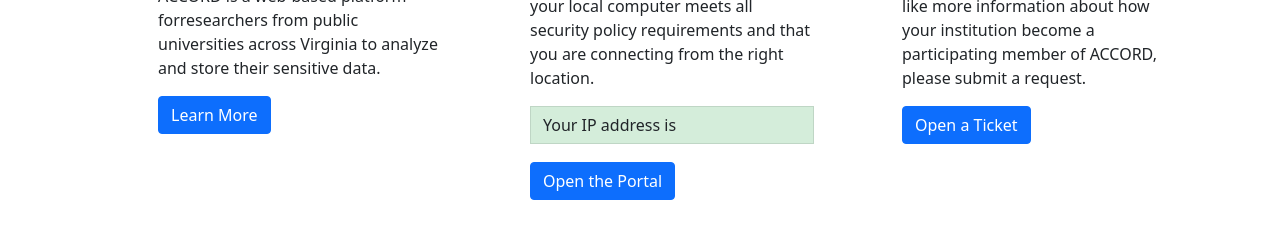
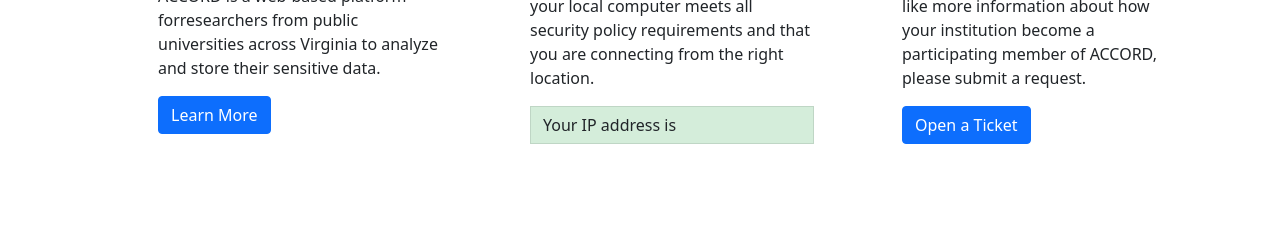
Before and after one commit to uvarc/accord-onramp, a plain HTML site: page index.html in a window 1280 px wide. Shown: the part 316-554 px from the top of the page. Drawn offline with nearby package versions, Linux system fonts and the light colour scheme; no server answers.

Commit message:
Show/hide CSS

```diff
--- a/index.html
+++ b/index.html
@@ -166,7 +166,7 @@ function checkStatusMessages() {
         <p>Click the button below to open the ACCORD Portal. This requires that your local computer meets all security
             policy requirements and that you are connecting from the right location.</p>
         <div class="ip-good">Your IP address is <b><code><span id="myip"></span></code></b></div>
-        <a href="https://accord-portal.uvarc.io/" class="btn btn-primary hidden" id="portal-btn">
+        <a href="https://accord-portal.uvarc.io/" class="btn btn-primary hide" id="portal-btn">
           Open the Portal
         </a>
       </div>
```
